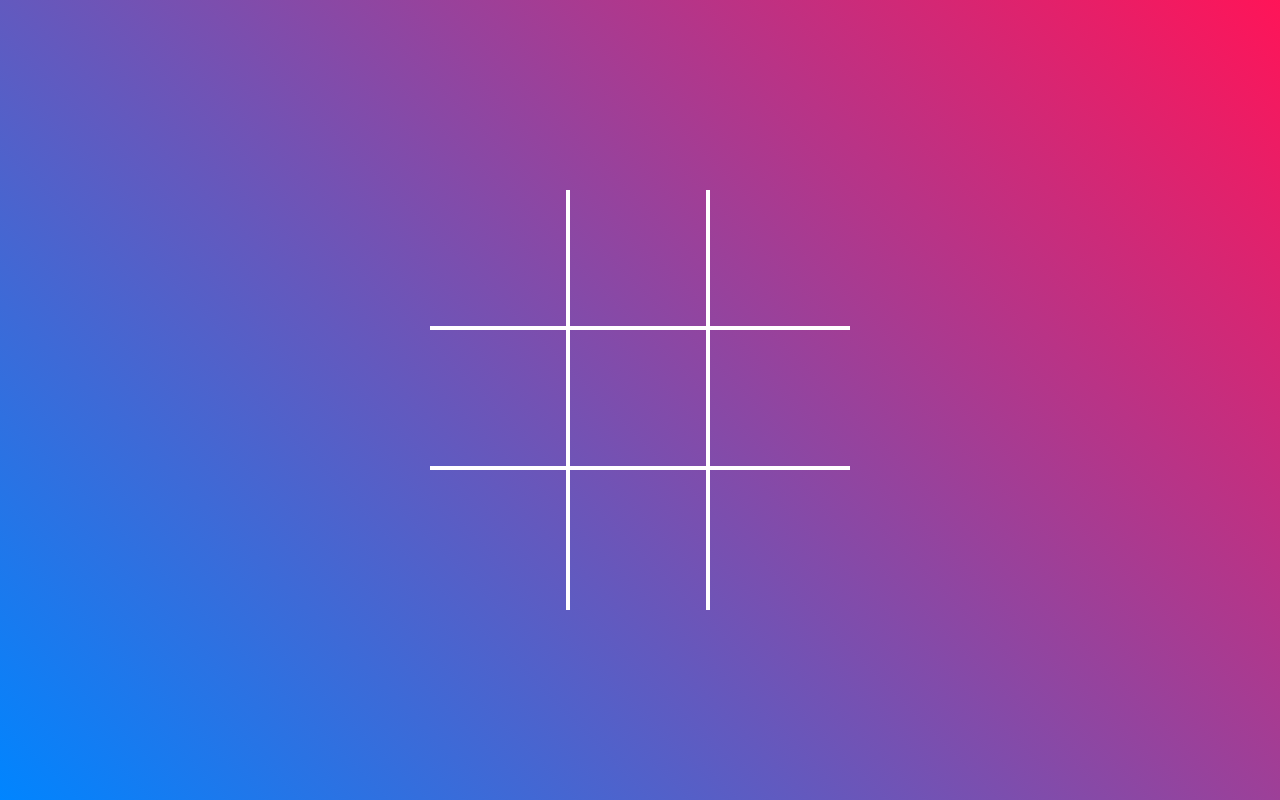
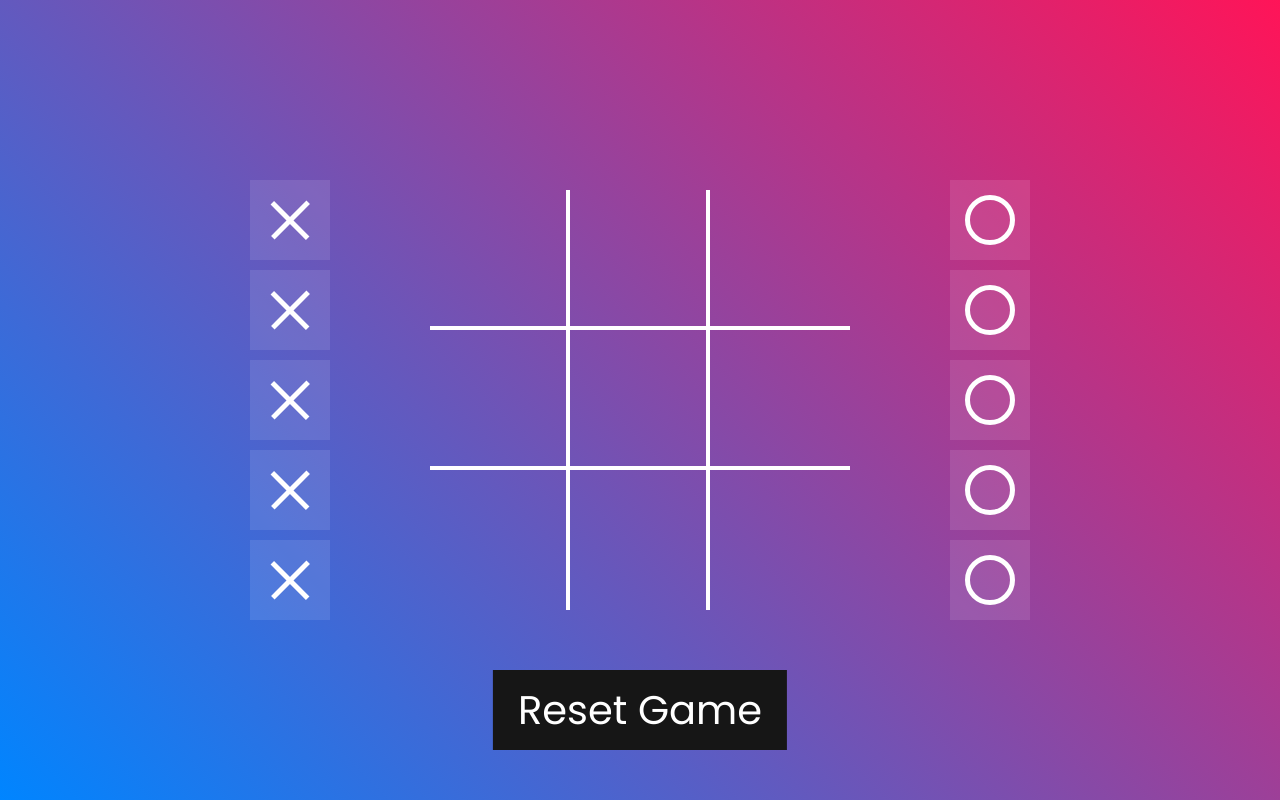
Before and after one commit to Connie-Khalumba/tic-tac-toe, a plain HTML site: page index.html in a window 1280 px wide. Drawn offline with Linux system fonts and the light colour scheme.

Commit message:
second commit

```diff
--- a/index.html
+++ b/index.html
@@ -25,6 +25,18 @@
     </div>
    </div>
 
+   <div class="board">
+    <div class="dropbox"></div>
+    <div class="dropbox"></div>
+    <div class="dropbox"></div>
+    <div class="dropbox"></div>
+    <div class="dropbox"></div>
+    <div class="dropbox"></div>
+    <div class="dropbox"></div>
+    <div class="dropbox"></div>
+    <div class="dropbox"></div>
+   </div>
+
    <div class="drag">
     <div class="dragbox">
         <div class="circle" draggable="true" id="circle1"></div>
@@ -42,19 +54,6 @@
         <div class="circle" draggable="true" id="circle5"></div>
     </div>
    </div>
-
-   <div class="board">
-    <div class="dropbox"></div>
-    <div class="dropbox"></div>
-    <div class="dropbox"></div>
-    <div class="dropbox"></div>
-    <div class="dropbox"></div>
-    <div class="dropbox"></div>
-    <div class="dropbox"></div>
-    <div class="dropbox"></div>
-    <div class="dropbox"></div>
-   </div>
-
-
+   <button class="reset">Reset Game</button>
 </body>
 </html>
--- a/style.css
+++ b/style.css
@@ -53,4 +53,67 @@ body
     position: relative;
     display:flex;
     justify-content: center;
+    align-items: center;
+    flex-direction: column;
+    height: 420px;
+    width: 100px;
+    gap: 10px;
+    margin: 0 40px;
+    cursor: grab;
 }
+
+.drag .dragbox {
+    padding: 15px;
+    background: rgba(255,255,255,0.1);
+}
+
+.drag .dragbox .cross {
+    position: relative;
+    width: 50px;
+    height: 50px;
+    display: flex;
+    justify-content: center;
+    align-items: center;
+}
+.drag .dragbox .cross::before
+{
+ content: '';
+ position: absolute;
+ width: 5px;
+ height: 100%;
+ background: #fff;
+ transform: rotate(45deg);
+}
+.drag .dragbox .cross::after
+{
+ content: '';
+ position: absolute;
+ width: 100%;
+ height: 5px;
+ background: #fff;
+ transform: rotate(45deg);
+}
+
+.drag .dragbox .circle
+{
+    position: relative;
+    width: 50px;
+    height: 50px;
+    border: 5px solid #fff;
+    border-radius: 50%;
+}
+
+.reset
+{
+ position: absolute;
+ bottom: 50px;
+ left: 50%;
+ transform: translate(-50%);
+ padding: 10px 25px;
+ border: none;
+ outline: none;
+ background: #161616;
+ color: #fff;
+ font-size: 2.5rem;
+ cursor: pointer;
+}
```
